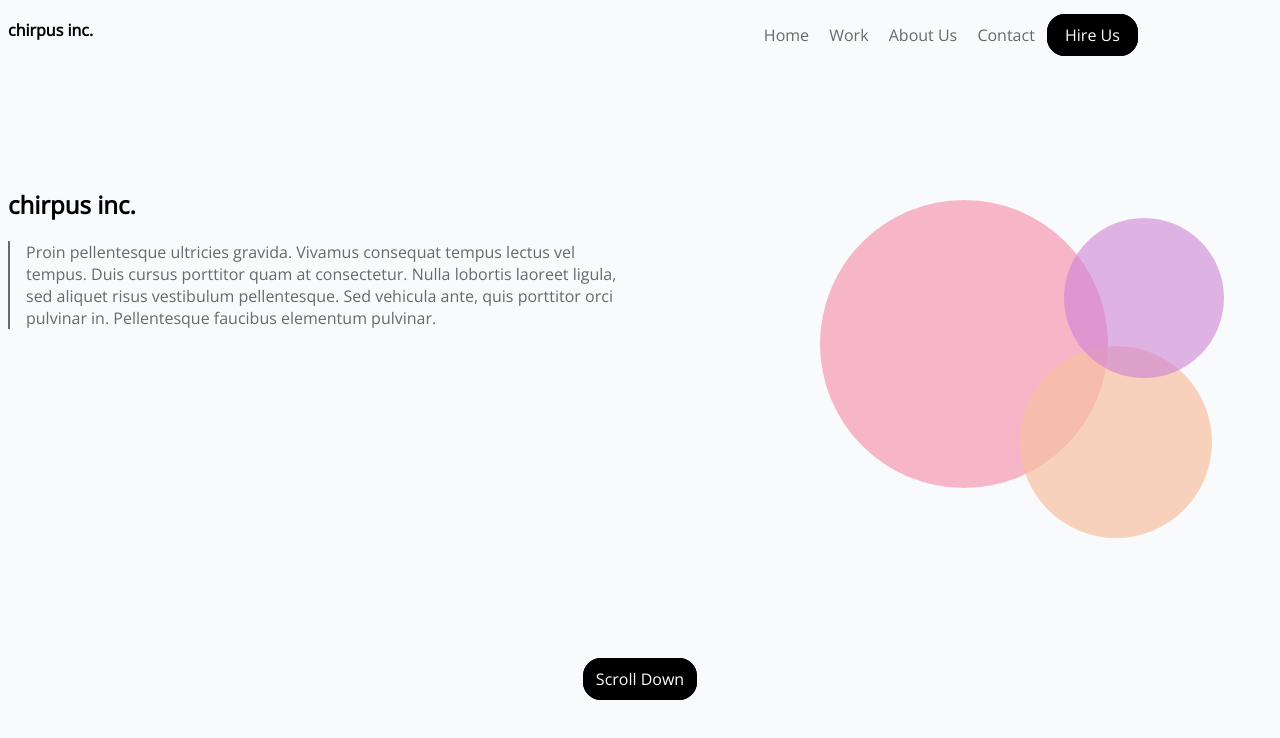
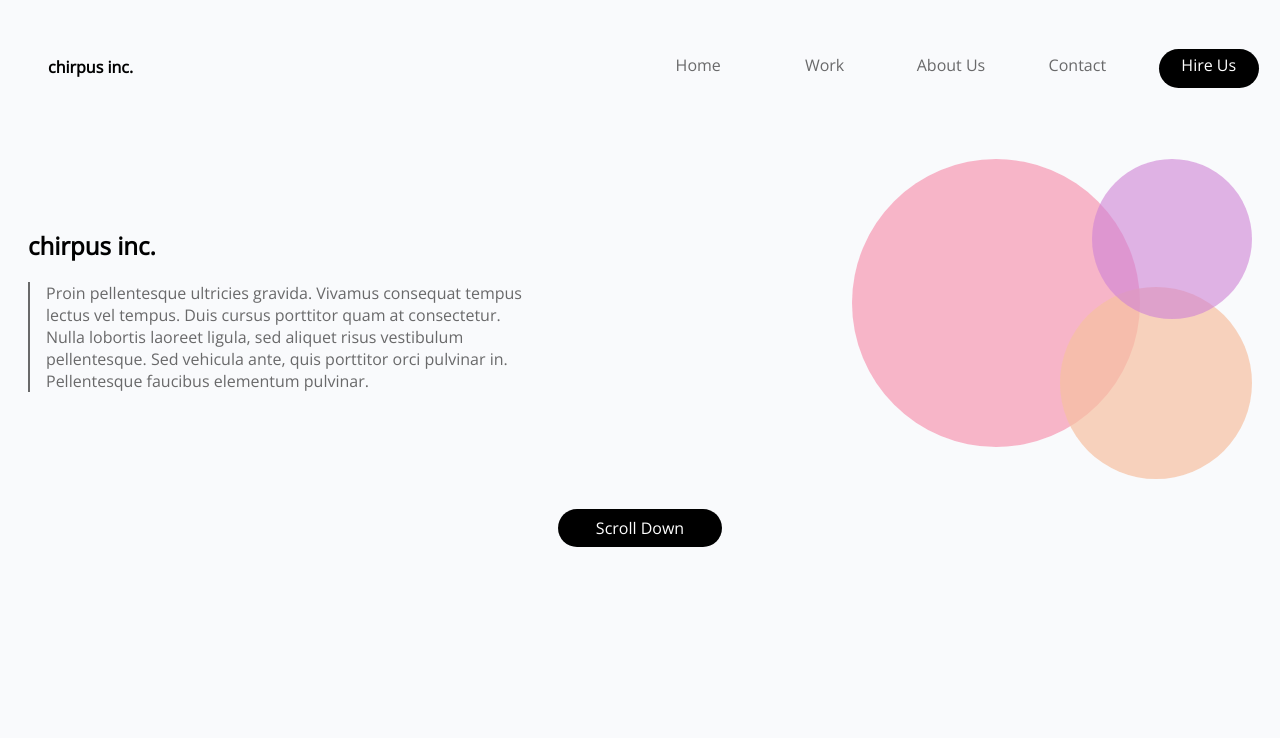
Before and after one commit to thejaquette/HTML-CSS-Lab, a plain HTML site: page index.html in a window 1280 px wide. Drawn offline with nearby package versions, Linux system fonts and the light colour scheme.

Commit message:
Ready to turn in

```diff
--- a/index.html
+++ b/index.html
@@ -5,26 +5,26 @@
   <meta name="viewport" content="width=device-width, initial-scale=1.0">
   <meta http-equiv="X-UA-Compatible" content="ie=edge">
   <title>Document</title>
-  <link rel="stylesheet" href="styles.css">
+  <link rel="stylesheet" href="style.css">
+  <!-- <link rel="stylesheet" href="old_style.css">  -->
   <link href="https://fonts.googleapis.com/css?family=Open+Sans" rel="stylesheet">
 </head>
   <body>
+
     <!-- Part 1: Logo & Nav Bar -->
-    <div id="part1">
+    <nav>
       <h1>chirpus inc.</h1>
-      <nav>
       <ul style="list-style-type:none">
         <li><a href="Home">Home</a></li>
         <li><a href="Work">Work</a></li>
         <li><a href="About Us">About Us</a></li>
         <li><a href="Contact">Contact</a></li>
-          <li class="special-button" id="hire-us">Hire Us<a href="Hire US"></a></li>
+        <li class="special" id="hire">Hire Us</li>
       </ul>
-      </div>
     </nav>
-    <div class="clear-break"></div>
 
     <!-- Part 2: The Middle -->
+    <main>
       <div id="content">
         <h2>chirpus inc.</h2>
         <p>Proin pellentesque ultricies gravida. Vivamus consequat tempus lectus vel tempus. Duis cursus porttitor quam at consectetur.
@@ -35,13 +35,12 @@
         <div class="circle" id="circle1"></div>
         <div class="circle" id="circle2"></div>
         <div class="circle" id="circle3"></div>
-
       </div>
-    <div class="clear-break"></div>
+    </main>
 
     <!-- Part 3: Footer -->
-    <div id="scroll">
-      <a href="" class="special-button" >Scroll Down</a>
-    </div>
+    <footer>
+      <a href="scroll" class="special" >Scroll Down</a>
+    </footer>
   </body>
 </html>
--- /dev/null
+++ b/style.css
@@ -0,0 +1,180 @@
+body {
+  font-family: 'Open Sans', sans-serif;
+  background-color: #f9fafc;
+  display: flex;
+  flex-direction: column;
+  padding: 20px;
+}
+
+/* This section is all nav & links */
+nav {
+  width: 100%;
+}
+
+h1 {
+  display: block;
+  height: 1.5rem;
+  font-size: 1rem;
+}
+
+ul {
+  padding: 0;
+  display: flex;
+  flex-direction: column;
+}
+
+a {
+  text-decoration: none;
+  color: #69696a;
+  width: 75px;
+}
+
+.special {
+  width: 100%;
+  text-align: center;
+  background-color: black;
+  color: white;
+  border-radius: 20px;
+  margin-top: 20px;
+}
+
+/* Main content section */
+h2 {
+  font-size: 24px;
+}
+
+p {
+  border-left: 2px solid #69696a;
+  padding: 0rem 1rem;
+  color: #69696a;
+  width: 100%;
+}
+
+/* Footer section */
+footer {
+  width: 100%;
+  display: flex;
+  justify-content: center;
+}
+
+/* @media only screen (min-width: 480px) {
+
+} */
+
+@media only screen and (min-width: 768px) {
+  body {
+    background-color: #ffe8c1;
+  }
+
+  nav {
+    display: flex;
+    flex-direction: row;
+    justify-content: space-between;
+    padding: 5px 10px;
+  }
+
+  a {
+    display: inline-block;
+    text-align: center;
+  }
+
+  h1 {
+    width: 15%;
+    padding: 10px;
+  }
+
+  ul {
+    display: flex;
+    flex-direction: row;
+    justify-content: space-around;
+    width: 65%;
+  }
+
+  li {
+    padding: 5px 10px;
+    width: 100px;
+  }
+
+  a {
+    width: 70px;
+  }
+
+  .special {
+    margin-top: 0px;
+  }
+
+  #hire {
+    padding: 5px 0px;
+  }
+
+  main {
+    display: flex;
+    flex-direction: column;
+    align-items: center;
+  }
+
+  #circle-holder {
+    position: relative;
+    height: 400px;
+    width: 400px;
+  }
+
+  .circle {
+    position: absolute;
+  }
+
+  #circle1 {
+    width: 288px;
+    height: 288px;
+    background-color: rgba(247, 136, 167, 0.6);
+    border-radius: 500px;
+    top: 50px;
+    left: 0px;
+  }
+
+  #circle2 {
+    width: 192px;
+    height: 192px;
+    background-color: rgba(247, 193, 162, 0.7);
+    border-radius: 500px;
+    right: 0px;
+    bottom: 30px;
+  }
+
+  #circle3 {
+    width: 160px;
+    height: 160px;
+    background: rgba(207, 130, 213, 0.6);
+    border-radius: 10rem;
+    right: 0px;
+    top: 50px;
+  }
+
+  .special {
+    width: 100px;
+    padding: .5rem 2rem;
+  }
+}
+
+@media only screen and (min-width: 1200px) {
+  body {
+    background-color: #f9fafc;
+  }
+
+  ul {
+    width: 50%;
+  }
+
+  main {
+    display: flex;
+    flex-direction: row;
+    width: 100%;
+    justify-content: space-between;
+
+  }
+
+  #content {
+    width: 40%;
+  }
+
+}
```
Lines whose indentation alone changed are shown as unchanged.
